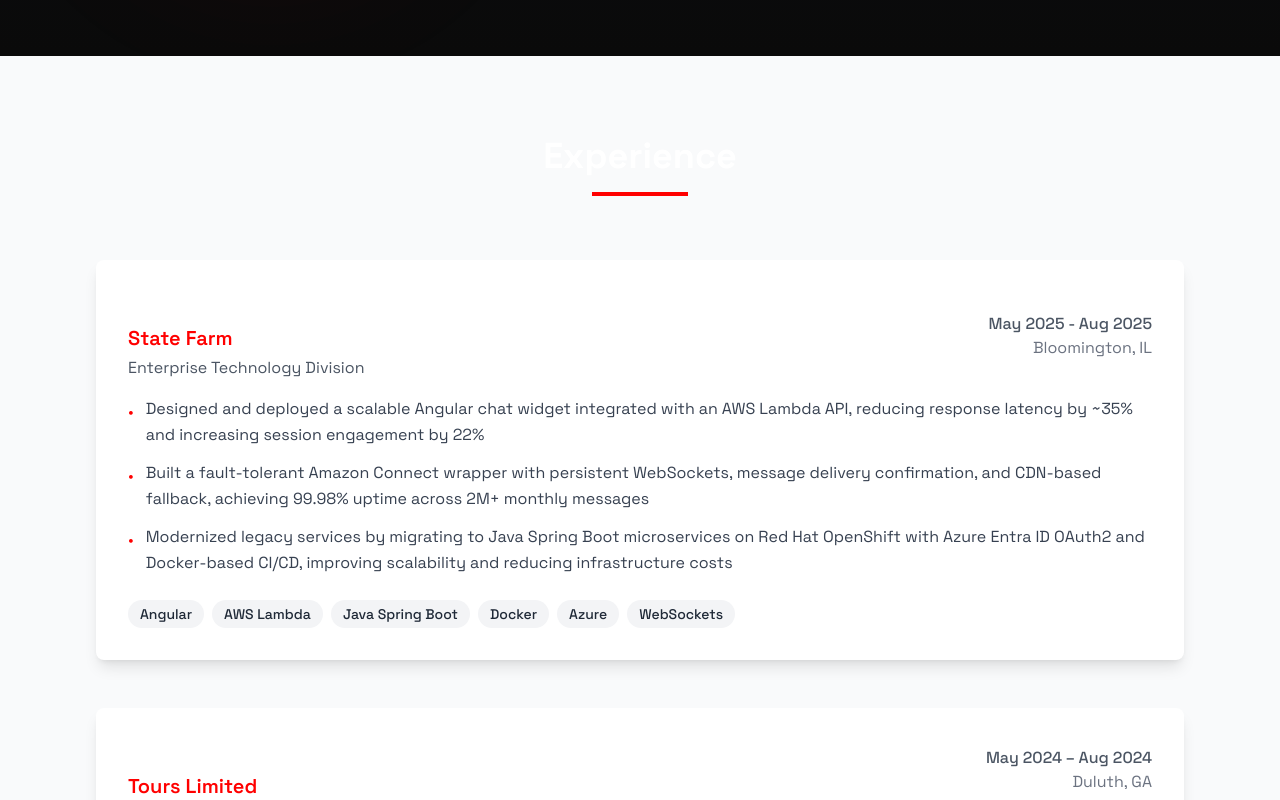
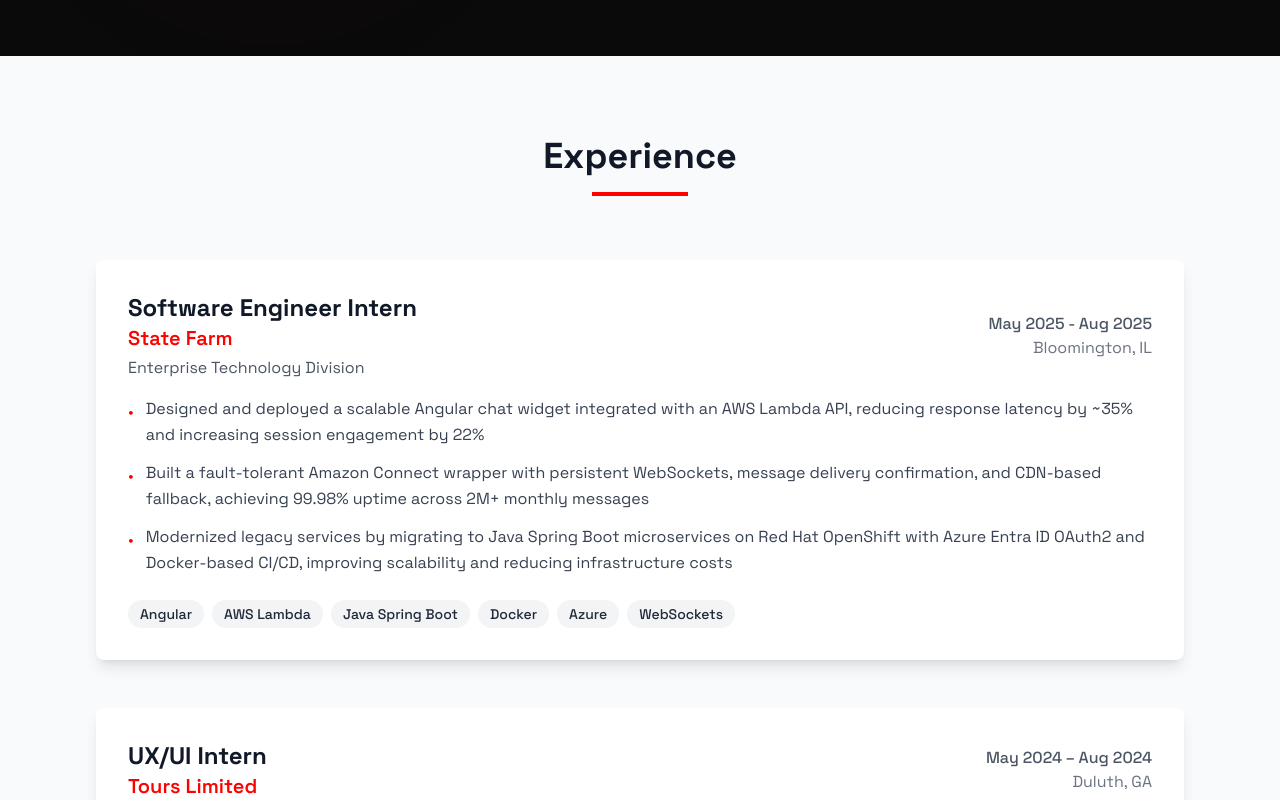
Before and after one commit to akashjainn/portfolio, a Next.js app: page / in a window 1280 px wide. Shown: the part 3800-4600 px from the top of the page. Built offline with nearby package versions, Linux system fonts and the light colour scheme.

Commit message:
fixed experience header

```diff
--- a/src/components/Experience.tsx
+++ b/src/components/Experience.tsx
@@ -33,7 +33,7 @@
     <section id="experience" className="py-20 bg-gray-50">
       <div className="max-w-6xl mx-auto px-4 sm:px-6 lg:px-8">
         <div className="text-center mb-16">
-          <h2 className="text-4xl font-bold text-white mb-4">Experience</h2>
+          <h2 className="text-4xl font-bold text-gray-900 mb-4">Experience</h2>
           <div className="w-24 h-1 bg-primary-red mx-auto"></div>
         </div>
 
@@ -42,7 +42,7 @@
             <div key={index} className="bg-white rounded-lg shadow-lg p-8 hover:shadow-xl transition-shadow">
               <div className="flex flex-col md:flex-row md:items-center md:justify-between mb-4">
                 <div>
-                  <h3 className="text-2xl font-bold text-white">{exp.position}</h3>
+                  <h3 className="text-2xl font-bold text-gray-900">{exp.position}</h3>
                   <h4 className="text-xl text-primary-red font-semibold">{exp.company}</h4>
                   {exp.description && (
                     <p className="text-gray-600 mt-1">{exp.description}</p>
```
